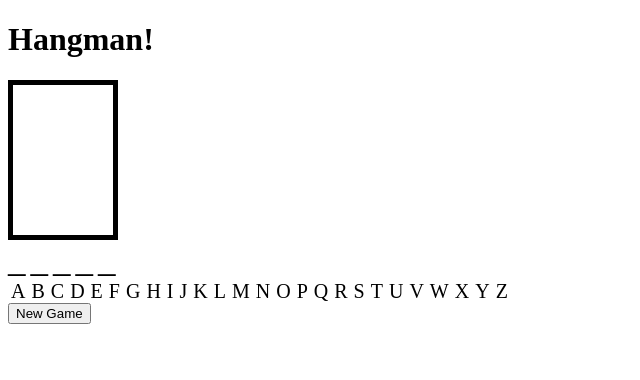
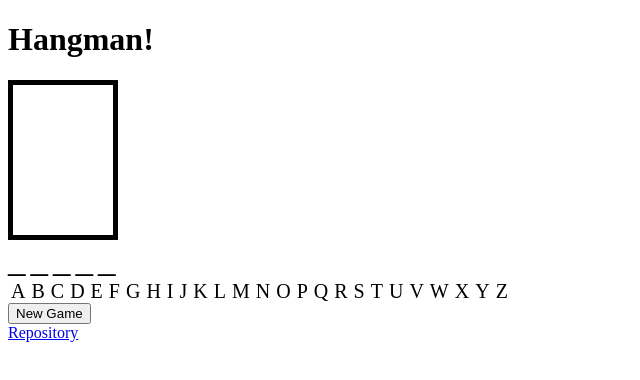
Before and after one commit to justaboutnormal/hangman, a plain HTML site: page index.html in a window 1280 px wide. Shown: the full height of the page, 0-640 px from the left. Drawn offline with Linux system fonts and the light colour scheme.

Commit message:
Add link to repo.

```diff
--- a/index.html
+++ b/index.html
@@ -8,6 +8,7 @@
   <body>
     <div id="app">
     </div>
+    <a href="https://github.com/mahonbaldwin/hangman">Repository</a>
     <script src="js/compiled/hangman.js" type="text/javascript"></script>
   </body>
 </html>
```
